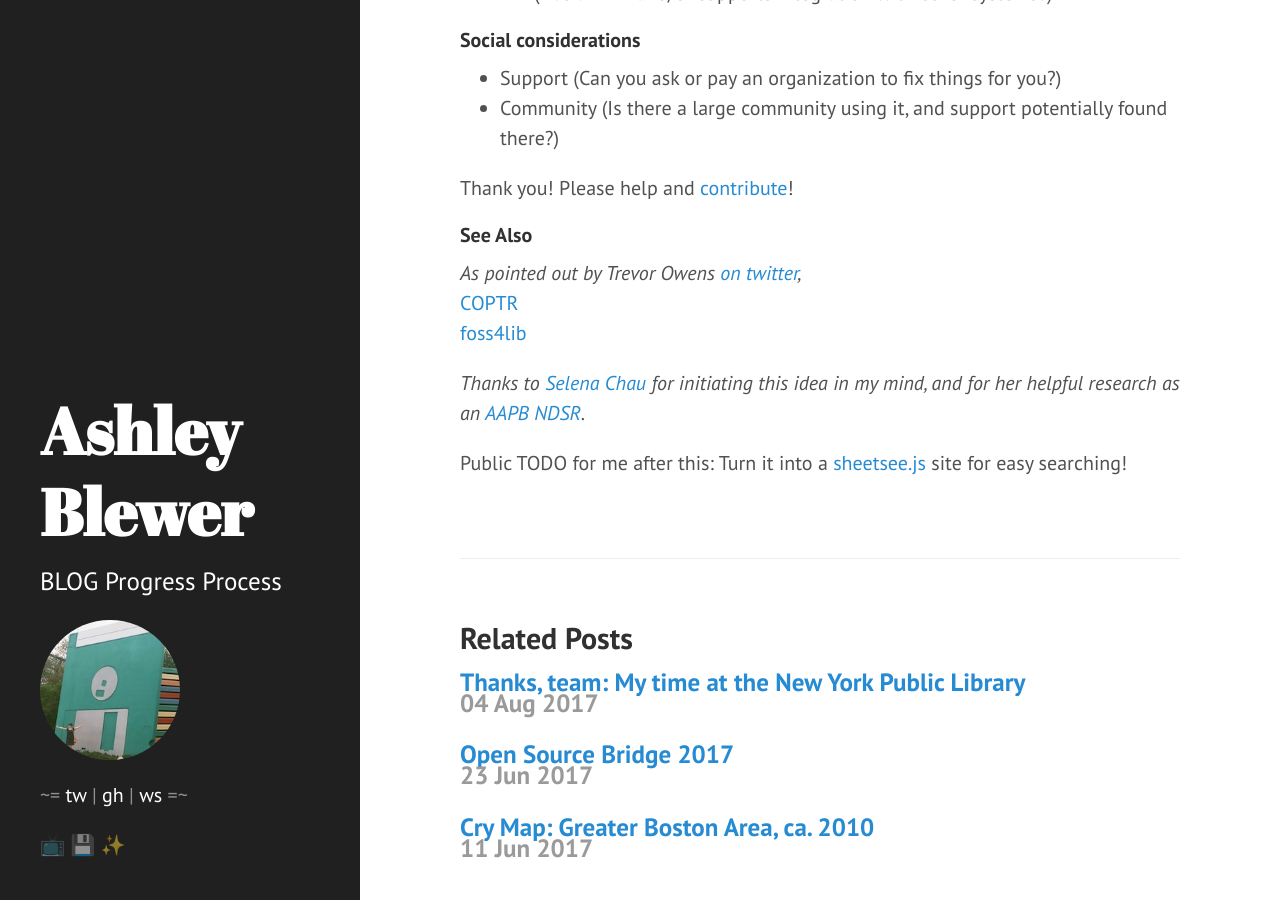
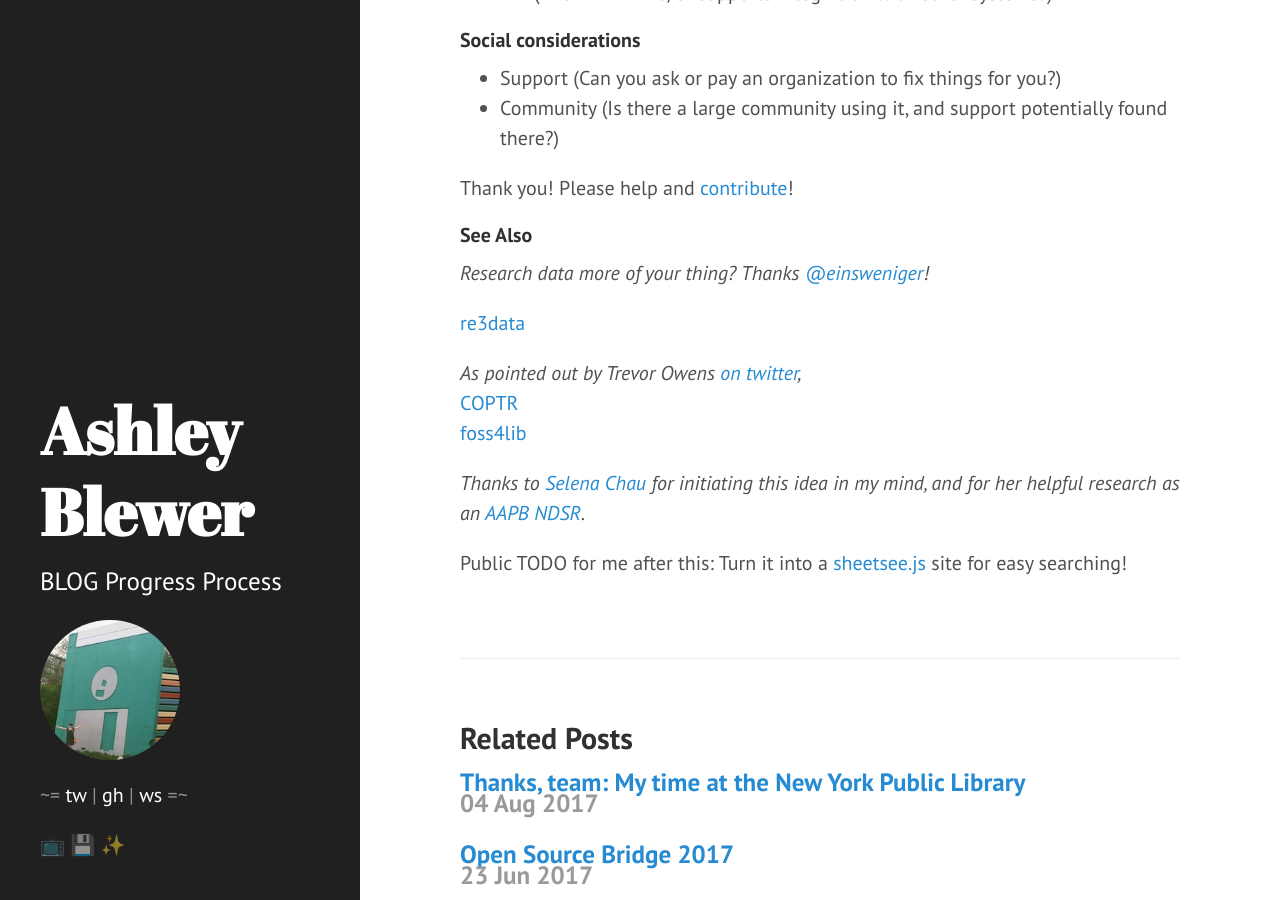
Before and after one commit to ablwr/ablwr.github.io, a Jekyll site: the page built from _posts/2017-08-09-collection-management-system-collection.md, in a window 1280 px wide and 900 px high, scrolled down 2167 px. Built offline with Jekyll 4.4.1, drawn with Linux system fonts in a browser that asks for light colours.

Commit message:
adds link to re3data

```diff
--- a/_posts/2017-08-09-collection-management-system-collection.md
+++ b/_posts/2017-08-09-collection-management-system-collection.md
@@ -57,6 +57,10 @@ Thank you! Please help and [contribute](https://docs.google.com/spreadsheets/d/1
 
 #### See Also
 
+*Research data more of your thing? Thanks [@einsweniger](https://twitter.com/einsweniger/status/895930763488526336)!*
+
+[re3data](http://www.re3data.org/)
+
 *As pointed out by Trevor Owens [on twitter](https://twitter.com/tjowens/status/895812521298231296),*
 [COPTR](http://www.digipres.org/tools/)
 [foss4lib](https://foss4lib.org/packages)
```
